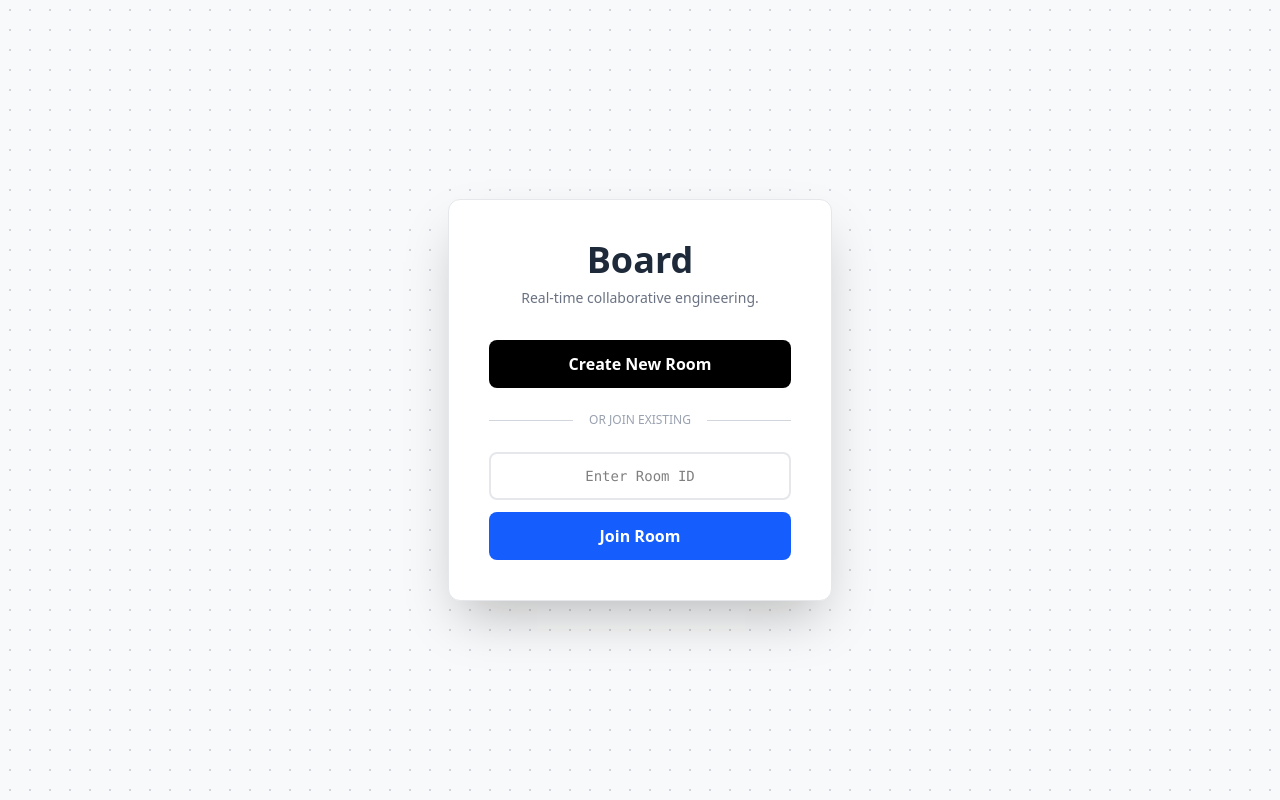
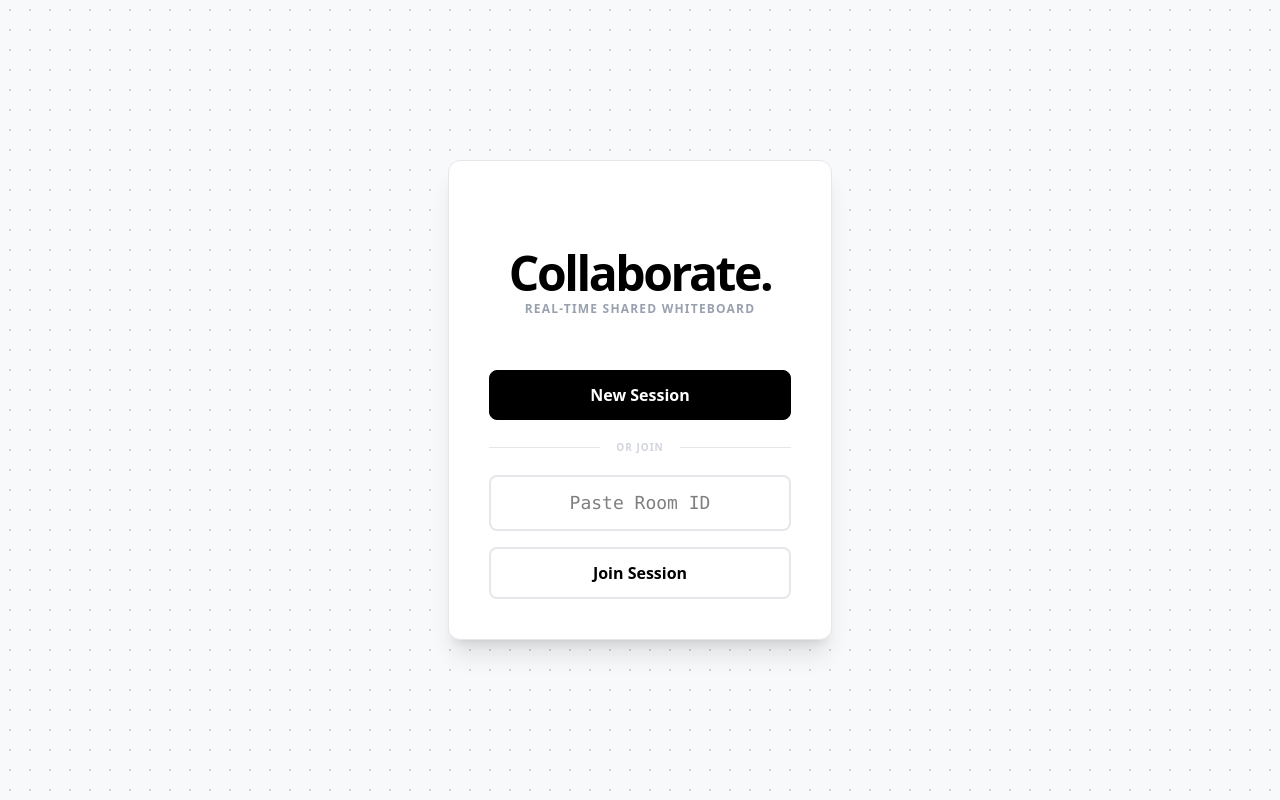
Before and after one commit to VectorSigmaOmega/Board, a React (Vite) app in the folder whiteboard/: page / in a window 1280 px wide. Built offline with nearby package versions, Linux system fonts and the light colour scheme; no server answers.

Commit message:
final ui fixes

```diff
--- a/whiteboard/package.json
+++ b/whiteboard/package.json
@@ -11,6 +11,7 @@
   },
   "dependencies": {
     "@tailwindcss/vite": "^4.1.18",
+    "framer-motion": "^12.29.2",
     "react": "^19.2.0",
     "react-dom": "^19.2.0",
     "react-hot-toast": "^2.6.0",
--- a/whiteboard/src/components/Home.jsx
+++ b/whiteboard/src/components/Home.jsx
@@ -1,11 +1,12 @@
 import React, { useState } from 'react';
 import { v4 as uuidv4 } from 'uuid';
-import toast, { Toaster } from 'react-hot-toast'; // Optional: for nice alerts, or use standard alert()
 import { useNavigate } from 'react-router-dom';
 
 const Home = () => {
   const navigate = useNavigate();
   const [roomId, setRoomId] = useState("");
+  // State for the "flash" validation effect
+  const [inputError, setInputError] = useState(false);
 
   const createRoom = () => {
     const id = uuidv4();
@@ -14,7 +15,9 @@ const Home = () => {
 
   const joinRoom = () => {
     if(!roomId.trim()) {
-        alert("Please enter a Room ID");
+        // Trigger the border flash
+        setInputError(true);
+        setTimeout(() => setInputError(false), 200);
         return;
     }
     navigate(`/${roomId}`);
@@ -22,44 +25,51 @@ const Home = () => {
 
   return (
     <div className="flex items-center justify-center h-screen font-sans">
-      {/* Container with white background to stand out against the dot grid */}
-      <div className="bg-white p-10 rounded-xl shadow-2xl w-96 border border-gray-200">
-        <h1 className="text-4xl font-bold mb-2 text-gray-800 text-center">Board</h1>
-        <p className="text-gray-500 mb-8 text-center text-sm">Real-time collaborative engineering.</p>
+      <div
+        className="bg-white p-10 rounded-xl shadow-xl w-full max-w-sm border border-gray-200 relative flex flex-col"
+        style={{ height: '480px' }}
+      >
 
-        {/* Option 1: Create */}
-        <div className="mb-4">
-            <button
-                onClick={createRoom}
-                className="w-full bg-black text-white py-3 rounded-lg font-bold hover:bg-gray-800 transition-all active:scale-95"
-            >
-                Create New Room
+        {/* Branding - Moved down (mt-12) */}
+        <div className="text-center mt-12">
+            <h1 className="text-5xl font-black tracking-tighter mb-1">Collaborate.</h1>
+            <p className="text-gray-400 text-xs uppercase tracking-widest font-semibold">Real-time Shared Whiteboard</p>
+        </div>
+
+        {/* Spacer - Pushes everything below it to the bottom */}
+        <div className="flex-grow"></div>
+
+        {/* Bottom Control Group - Gap ensures symmetrical spacing around divider */}
+        <div className="flex flex-col gap-5">
+            {/* Option 1: Create - Moved down */}
+            <div>
+                <button onClick={createRoom} className="btn-primary">
+                    New Session
                 </button>
             </div>
 
-        {/* Divider */}
-        <div className="relative flex py-2 items-center mb-4">
-            <div className="flex-grow border-t border-gray-300"></div>
-            <span className="flex-shrink mx-4 text-gray-400 text-xs uppercase">Or Join Existing</span>
-            <div className="flex-grow border-t border-gray-300"></div>
+            {/* Divider - Symmetrical spacing handled by parent 'gap-5' */}
+            <div className="relative flex items-center">
+                <div className="flex-grow border-t border-gray-200"></div>
+                <span className="flex-shrink mx-4 text-gray-300 text-[10px] uppercase tracking-widest font-bold">Or Join</span>
+                <div className="flex-grow border-t border-gray-200"></div>
             </div>
 
-        {/* Option 2: Join */}
-        <div className="flex flex-col gap-3">
+            {/* Option 2: Join - Kept at bottom */}
+            <div className="flex flex-col gap-4">
                 <input
                     type="text"
-                placeholder="Enter Room ID"
-                className="border-2 border-gray-200 p-3 rounded-lg focus:outline-none focus:border-black transition-colors text-center font-mono text-sm"
+                    placeholder="Paste Room ID"
+                    className={`input-field text-center font-mono text-sm ${inputError ? 'border-black ring-1 ring-black' : ''}`}
                     value={roomId}
                     onChange={(e) => setRoomId(e.target.value)}
                 />
-            <button
-                onClick={joinRoom}
-                className="w-full bg-blue-600 text-white py-3 rounded-lg font-bold hover:bg-blue-700 transition-all active:scale-95"
-            >
-                Join Room
+                <button onClick={joinRoom} className="btn-secondary">
+                    Join Session
                 </button>
             </div>
+        </div>
+
       </div>
     </div>
   );
--- a/whiteboard/src/components/Whiteboard.jsx
+++ b/whiteboard/src/components/Whiteboard.jsx
@@ -4,18 +4,45 @@ import io from 'socket.io-client';
 
 const socket = io.connect("http://localhost:5000");
 
-// FIX 4: Better Color Generator (Prevents White/Light colors)
 const getUserColor = () => {
-    // Hue: 0-360 (any color)
-    // Saturation: 100% (vibrant)
-    // Lightness: 50% (ensures it is visible on white background)
     const h = Math.floor(Math.random() * 360);
     return `hsl(${h}, 100%, 50%)`;
 };
 
+// --- Helper Component: Copy Button ---
+const CopyButton = ({ textToCopy, className = "" }) => {
+    const [copied, setCopied] = useState(false);
+
+    const handleCopy = () => {
+        navigator.clipboard.writeText(textToCopy);
+        setCopied(true);
+        setTimeout(() => setCopied(false), 1000);
+    };
+
+    return (
+        <button
+            onClick={handleCopy}
+            className={`transition-all hover:scale-110 active:scale-95 ${className}`}
+            title="Copy Room ID"
+        >
+            {copied ? (
+                // Tick Icon
+                <svg className="w-5 h-5 text-green-500" fill="none" viewBox="0 0 24 24" stroke="currentColor" strokeWidth="2.5">
+                    <path strokeLinecap="round" strokeLinejoin="round" d="M5 13l4 4L19 7" />
+                </svg>
+            ) : (
+                // Copy Icon
+                <svg className="w-5 h-5 text-gray-400 hover:text-black" fill="none" viewBox="0 0 24 24" stroke="currentColor" strokeWidth="2">
+                    <path strokeLinecap="round" strokeLinejoin="round" d="M8 16H6a2 2 0 01-2-2V6a2 2 0 012-2h8a2 2 0 012 2v2m-6 12h8a2 2 0 002-2v-8a2 2 0 00-2-2h-8a2 2 0 00-2 2v8a2 2 0 002 2z" />
+                </svg>
+            )}
+        </button>
+    );
+};
+
 const Whiteboard = () => {
   const { roomId } = useParams();
-  const navigate = useNavigate(); // For the "Go Home" button
+  const navigate = useNavigate();
 
   const canvasRef = useRef(null);
   const ctxRef = useRef(null);
@@ -25,8 +52,10 @@ const Whiteboard = () => {
   const [usersList, setUsersList] = useState([]);
   const [isDrawing, setIsDrawing] = useState(false);
 
-  // Use HSL color now
-  const userColor = useRef(getUserColor());
+  // Validation State
+  const [inputError, setInputError] = useState(false);
+
+  const [userColor] = useState(getUserColor());
   const lastPos = useRef({ x: 0, y: 0 });
 
   useLayoutEffect(() => {
@@ -39,7 +68,7 @@ const Whiteboard = () => {
 
     ctx.lineCap = "round";
     ctx.lineWidth = 3;
-    ctx.strokeStyle = userColor.current;
+    ctx.strokeStyle = userColor;
     ctxRef.current = ctx;
 
     const handleResize = () => {
@@ -48,7 +77,7 @@ const Whiteboard = () => {
     };
     window.addEventListener('resize', handleResize);
     return () => window.removeEventListener('resize', handleResize);
-  }, [joined]);
+  }, [joined, userColor]);
 
   useEffect(() => {
     if (!joined) return;
@@ -109,11 +138,16 @@ const Whiteboard = () => {
   }, [joined, navigate]);
 
   const joinRoom = () => {
-    if (userName.trim() === "") return alert("Please enter a name");
+    if (userName.trim() === "") {
+        // Validation Microinteraction
+        setInputError(true);
+        setTimeout(() => setInputError(false), 200);
+        return;
+    }
     setJoined(true);
     socket.emit("join_room", {
         name: userName,
-        color: userColor.current,
+        color: userColor,
         roomId
     });
   };
@@ -122,7 +156,7 @@ const Whiteboard = () => {
     if (nativeEvent.button !== 0) return;
     const { offsetX, offsetY } = nativeEvent;
 
-    ctxRef.current.strokeStyle = userColor.current;
+    ctxRef.current.strokeStyle = userColor;
     ctxRef.current.beginPath();
     ctxRef.current.moveTo(offsetX, offsetY);
     lastPos.current = { x: offsetX, y: offsetY };
@@ -141,7 +175,7 @@ const Whiteboard = () => {
       prevY: lastPos.current.y,
       currX: offsetX,
       currY: offsetY,
-      color: userColor.current,
+      color: userColor,
       roomId,
     });
 
@@ -164,50 +198,57 @@ const Whiteboard = () => {
   if (!joined) {
     return (
       <div className="flex items-center justify-center h-screen font-sans">
-        <div className="bg-white p-10 rounded-xl shadow-2xl text-center w-96 border border-gray-200">
+        <div
+            className="bg-white p-10 rounded-xl shadow-xl w-full max-w-sm border border-gray-200 flex flex-col justify-between relative"
+            style={{ height: '480px' }}
+        >
+            {/* Back arrow */}
+            <button
+                onClick={() => navigate('/')}
+                className="absolute top-5 left-5 text-gray-400 hover:text-black transition-colors"
+            >
+                <svg width="28" height="28" viewBox="0 0 20 20" fill="none" stroke="currentColor" strokeWidth="2" strokeLinecap="round" strokeLinejoin="round">
+                    <path d="M12.5 15L7.5 10L12.5 5" />
+                </svg>
+            </button>
+
+            {/* Header */}
+            <div className="text-center mt-8">
                 <h1 className="text-3xl font-bold mb-2 text-gray-800">Join Room</h1>
-            <div className="bg-gray-100 p-2 rounded mb-6 flex justify-between items-center">
-                <span className="text-xs font-mono text-gray-500 truncate w-32">{roomId}</span>
-                <button
-                    onClick={() => {
-                        navigator.clipboard.writeText(roomId);
-                        alert("ID Copied!");
-                    }}
-                    className="text-xs text-blue-600 font-bold hover:underline"
-                >
-                    Copy ID
-                </button>
+                <div className="bg-gray-100 p-2 rounded flex justify-between items-center">
+                    <span className="text-xs font-mono text-gray-500">{roomId}</span>
+                    {/* Replaced Text Button with Icon Component */}
+                    <CopyButton textToCopy={roomId} />
+                </div>
             </div>
 
-            <div className="mb-6">
+            {/* Color swatch */}
+            <div className="text-center">
                 <div
-                    className="w-16 h-16 rounded-full mx-auto mb-2 border-4 border-gray-200"
-                    style={{ backgroundColor: userColor.current }}
+                    className="w-16 h-16 rounded-full mx-auto mb-2 border-4 border-gray-200 shadow-inner"
+                    style={{ backgroundColor: userColor }}
                 ></div>
-                <p className="text-xs text-gray-400">Your assigned color</p>
+                <p className="text-xs text-gray-400 uppercase tracking-wide font-semibold">Your Color</p>
             </div>
 
+            {/* Name input + Enter button */}
+            <div className="flex flex-col gap-3">
                 <input
                     type="text"
                     placeholder="Enter your Name"
-                className="border-2 border-gray-200 p-3 rounded-lg w-full mb-6 text-lg focus:outline-none focus:border-blue-500"
+                    // Conditional Error Class
+                    className={`input-field text-center font-mono text-sm ${inputError ? 'border-black ring-1 ring-black' : ''}`}
                     value={userName}
                     onChange={(e) => setUserName(e.target.value)}
                     onKeyDown={(e) => e.key === 'Enter' && joinRoom()}
                 />
                 <button
                     onClick={joinRoom}
-                className="bg-black text-white px-6 py-3 rounded-lg font-bold hover:bg-gray-800 w-full transition-transform active:scale-95"
+                    className="btn-primary"
                 >
                     Enter Room
                 </button>
-             {/* FIX 2: Back Button */}
-            <button
-                onClick={() => navigate('/')}
-                className="mt-4 text-sm text-gray-500 hover:text-black underline"
-            >
-                &larr; Back to Home
-            </button>
+            </div>
         </div>
       </div>
     );
@@ -217,11 +258,10 @@ const Whiteboard = () => {
     <div className="relative w-full h-screen overflow-hidden">
       {/* Toolbar */}
       <div className="fixed top-4 left-1/2 transform -translate-x-1/2 bg-white px-6 py-2 rounded-full shadow-xl border border-gray-200 z-50 flex gap-4 items-center">
-        <div className="w-6 h-6 rounded-full border border-gray-300" style={{ backgroundColor: userColor.current }}></div>
+        <div className="w-6 h-6 rounded-full border border-gray-300" style={{ backgroundColor: userColor }}></div>
         <div className="border-l border-gray-300 h-6"></div>
         <button className="p-2 hover:bg-gray-100 rounded-full text-red-500 font-bold transition-colors" onClick={clearCanvas}>🗑️ Clear Board</button>
         <div className="border-l border-gray-300 h-6"></div>
-        {/* FIX 2: Exit Button */}
         <button className="p-2 hover:bg-gray-100 rounded-full text-gray-500 font-bold transition-colors" onClick={() => navigate('/')}>Exit</button>
       </div>
 
@@ -231,22 +271,15 @@ const Whiteboard = () => {
             {usersList.map((u, index) => (
                 <div key={index} className="flex items-center gap-2 text-sm text-gray-700">
                     <span className="w-3 h-3 rounded-full shrink-0" style={{backgroundColor: u.color}}></span>
-                    <span className="truncate max-w-[100px]">{u.name} {u.name === userName ? "(You)" : ""}</span>
+                    <span className="truncate max-w-25">{u.name} {u.name === userName ? "(You)" : ""}</span>
                 </div>
             ))}
         </div>
 
-        {/* FIX 3: Copy ID Only */}
-        <div className="mt-4 pt-3 border-t border-gray-100">
-             <button
-                onClick={() => {
-                    navigator.clipboard.writeText(roomId);
-                    alert("Room ID Copied!");
-                }}
-                className="text-xs text-blue-500 hover:text-blue-700 font-bold w-full text-left"
-            >
-                📋 Copy Room ID
-            </button>
+        <div className="mt-4 pt-3 border-t border-gray-100 flex justify-between items-center">
+             <span className="text-xs font-bold text-gray-400 uppercase">Room ID</span>
+             {/* Replaced Text Button with Icon Component */}
+             <CopyButton textToCopy={roomId} />
         </div>
       </div>
 
--- a/whiteboard/src/index.css
+++ b/whiteboard/src/index.css
@@ -1,9 +1,30 @@
 @import "tailwindcss";
 
+html, body {
+    margin: 0;
+    padding: 0;
+    width: 100%;
+    height: 100%;
+    overflow: hidden;
+}
+
 body {
-    margin: 0;
-    overflow: hidden; /* Prevent scrolling */
     background-color: #f8f9fa;
+    /* The "Pro" Dot Grid */
     background-image: radial-gradient(#d1d5db 1px, transparent 1px);
-    background-size: 20px 20px; /* Spacing between dots */
+    background-size: 20px 20px;
+    font-family: 'Inter', sans-serif; /* Clean engineering font */
 }
+
+/* Custom Utilities */
+.btn-primary {
+    @apply w-full bg-black text-white py-3 rounded-lg font-bold hover:bg-gray-800 transition-all active:scale-95 border border-black;
+}
+
+.btn-secondary {
+    @apply w-full bg-white text-black py-3 rounded-lg font-bold hover:bg-gray-50 transition-all active:scale-95 border-2 border-gray-200;
+}
+
+.input-field {
+    @apply border-2 border-gray-200 p-3 rounded-lg w-full text-lg focus:outline-none focus:border-black transition-colors;
+}
```
Also changed, not shown: 1 other file (tests, documents, lock files or other folders). Lines whose indentation alone changed are shown as unchanged.
